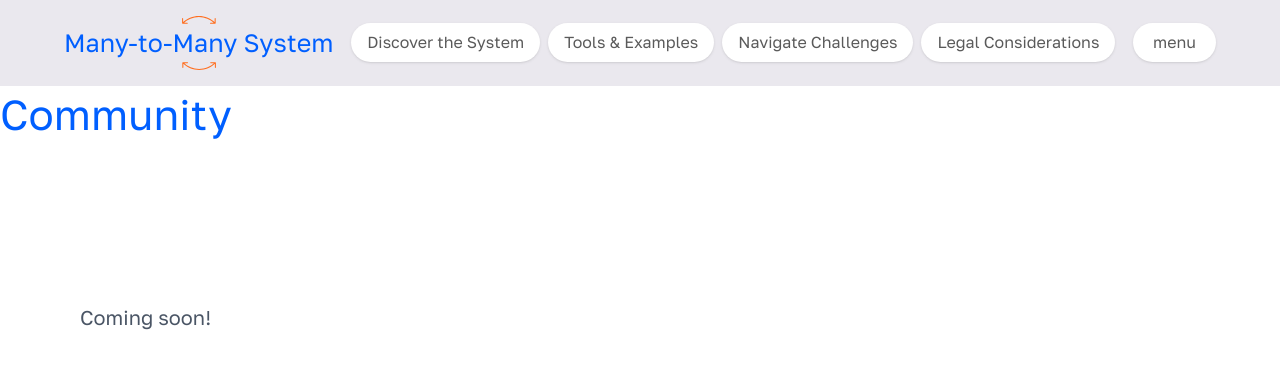
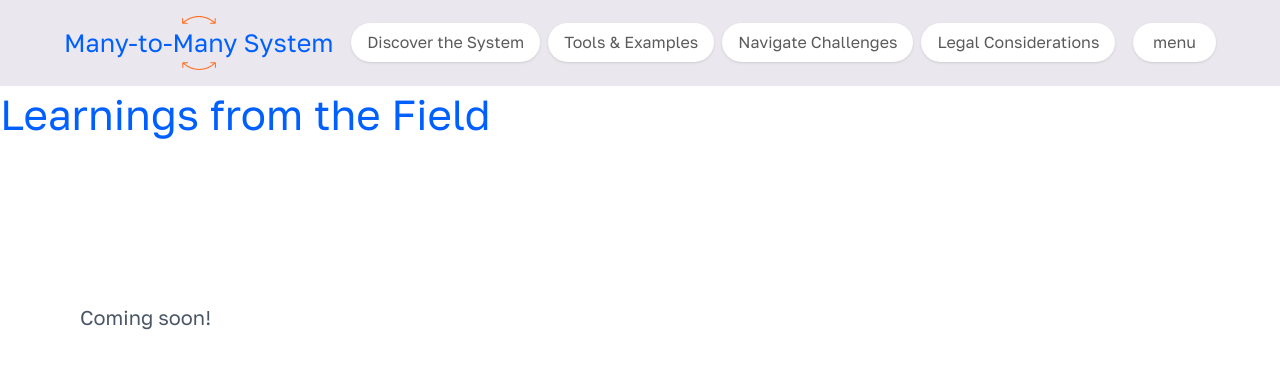
Before and after one commit to Dark-Matter-Labs/many_to_many, a Next.js app: page /community in a window 1280 px wide. Shown: the top 368 px of the page. Built offline with nearby package versions, Linux system fonts and the light colour scheme.

Commit message:
update the name

```diff
--- a/app/(front-end)/community/page.jsx
+++ b/app/(front-end)/community/page.jsx
@@ -5,7 +5,7 @@ export default function CommunityPage() {
     <div>
       <Navbar activePage="Community" />
       <main>
-        <h1 className="heading text-blue-800">Community</h1>
+        <h1 className="heading text-blue-800">Learnings from the Field</h1>
         <p className="text-regular mt-40 ml-20 text-gray-600">Coming soon!</p>
         {/* Additional content can be added here */}
       </main>
--- a/components/CardGrid.jsx
+++ b/components/CardGrid.jsx
@@ -80,10 +80,10 @@ const cardData = [
     gradient: 'bg-gradient-to-t from-[#91FF89] to-white',
   },
   {
-    title: 'Community',
+    title: 'Learnings from the Field',
     description:
-      'Join our community to connect with others, share experiences, and collaborate on projects.',
-    buttonText: 'Join the community',
+      'Join a community of practice and explore our collective learnings from the field as we continue to test and refine the Many-to-Many System.',
+    buttonText: 'See the learnings',
     url: '/community',
     gradient: 'bg-gradient-to-t from-[#FFEF89] to-white',
   },
```
